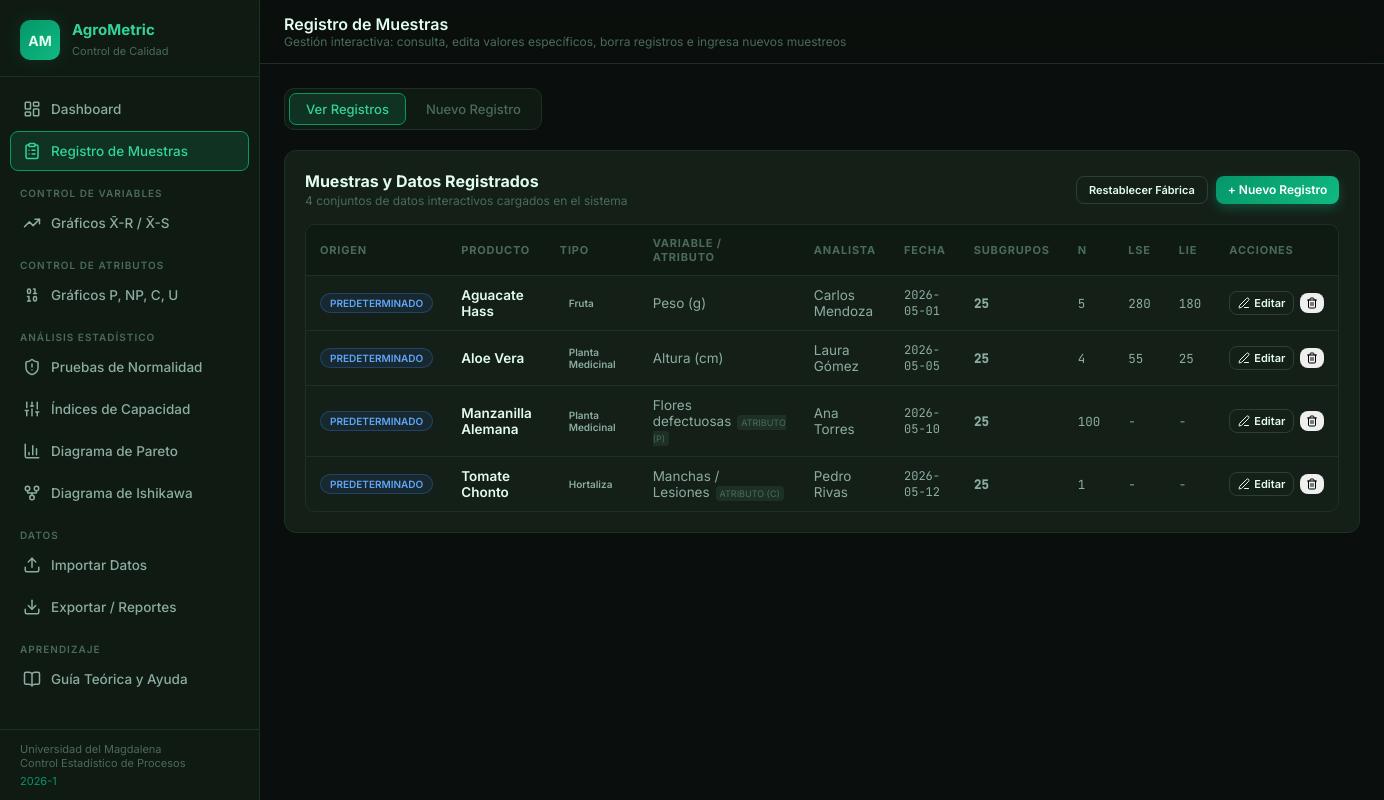
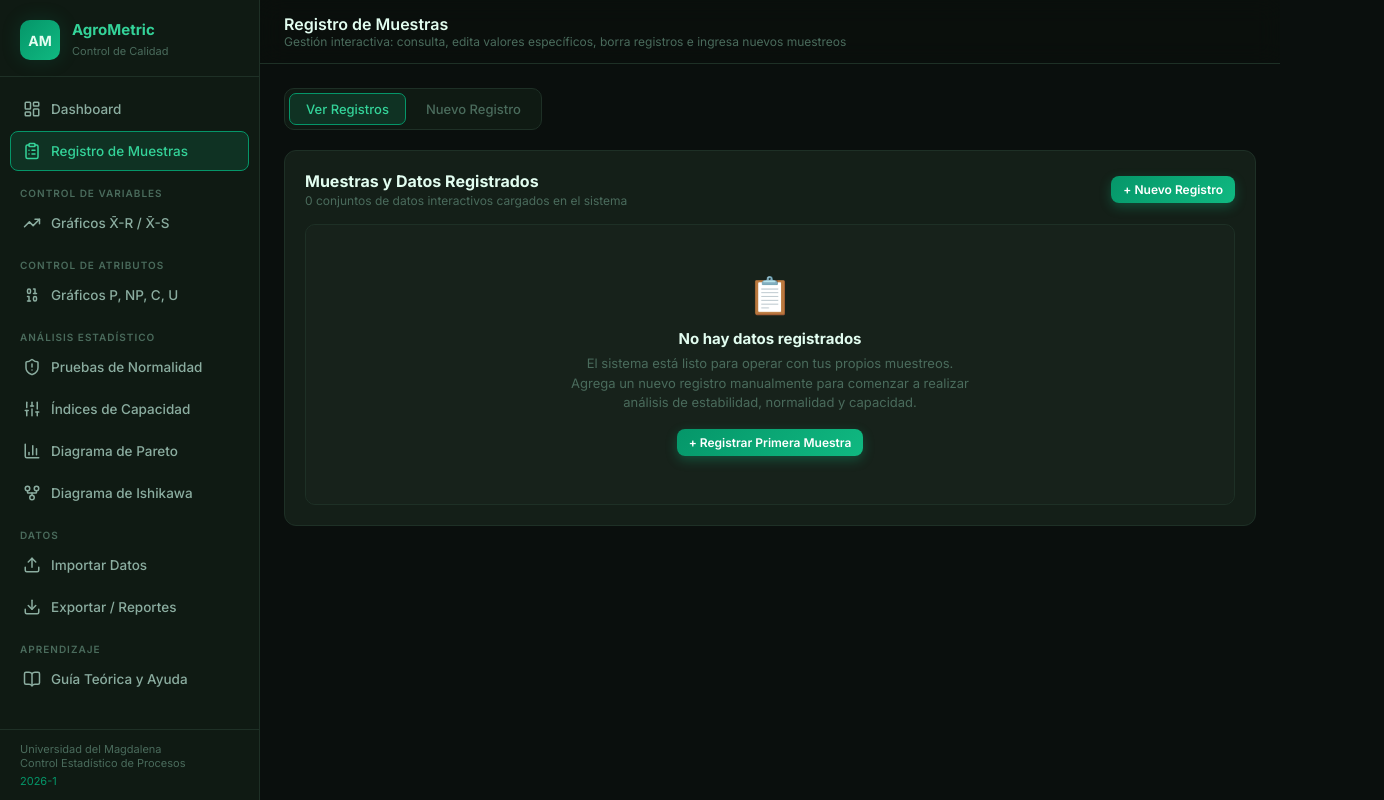
Before and after one commit to juanestebangonzalezrobles/agrometric-precision, a Next.js app: page /muestras in a window 1280 px wide. Shown: the whole page, 1384 px wide, since content can reach past the window. Built offline with nearby package versions, Linux system fonts and the light colour scheme.

Commit message:
chore: eliminar datos demo por defecto e iniciar con base de datos limpia y dashboard dinámico

```diff
--- a/app/muestras/page.js
+++ b/app/muestras/page.js
@@ -4,117 +4,18 @@ import { CheckCircle, Trash2, Edit3, Plus, X, ArrowLeft, Save } from 'lucide-rea
 
 const STORAGE_KEY = 'agrometric_registros';
 
-// Datos predeterminados para sembrar el localStorage en la primera carga
-const DEFAULT_RECORDS = [
-  {
-    id: 'demo_1',
-    producto: 'Aguacate Hass',
-    tipo: 'Fruta',
-    variable: 'Peso (g)',
-    unidad: 'g',
-    variableName: 'Peso',
-    analista: 'Carlos Mendoza',
-    fecha: '2026-05-01',
-    subgrupos: 25,
-    tam: 5,
-    lse: 280,
-    lie: 180,
-    lseNum: 280,
-    lieNum: 180,
-    estado: 'Analizado',
-    subgruposData: [
-      [225, 230, 220, 235, 228], [210, 215, 220, 218, 212], [245, 240, 238, 242, 250],
-      [198, 205, 200, 195, 202], [260, 255, 258, 262, 257], [230, 228, 225, 232, 235],
-      [185, 190, 188, 192, 186], [242, 238, 245, 240, 243], [220, 215, 218, 222, 216],
-      [265, 270, 268, 272, 260], [205, 210, 208, 212, 206], [250, 245, 248, 252, 247],
-      [235, 240, 238, 232, 237], [195, 200, 198, 202, 197], [215, 220, 218, 212, 217],
-      [258, 262, 255, 260, 257], [228, 230, 225, 232, 227], [240, 245, 242, 238, 243],
-      [202, 198, 205, 200, 203], [270, 265, 268, 272, 267], [218, 222, 220, 215, 219],
-      [255, 250, 252, 258, 253], [185, 188, 190, 186, 187], [232, 235, 230, 238, 233],
-      [248, 245, 250, 252, 247],
-    ],
-    isAtributo: false,
-    isDemo: true
-  },
-  {
-    id: 'demo_2',
-    producto: 'Aloe Vera',
-    tipo: 'Planta Medicinal',
-    variable: 'Altura (cm)',
-    unidad: 'cm',
-    variableName: 'Altura',
-    analista: 'Laura Gómez',
-    fecha: '2026-05-05',
-    subgrupos: 25,
-    tam: 4,
-    lse: 55,
-    lie: 25,
-    lseNum: 55,
-    lieNum: 25,
-    estado: 'Analizado',
-    subgruposData: [
-      [38, 42, 40, 39], [45, 48, 44, 46], [32, 35, 33, 34], [50, 52, 49, 51],
-      [28, 30, 29, 31], [43, 41, 44, 42], [36, 38, 37, 35], [47, 50, 48, 46],
-      [33, 31, 34, 32], [52, 54, 51, 53], [40, 42, 39, 41], [27, 29, 28, 30],
-      [44, 46, 43, 45], [37, 39, 36, 38], [49, 51, 48, 50], [35, 33, 36, 34],
-      [41, 43, 40, 42], [26, 28, 27, 29], [46, 48, 45, 47], [38, 40, 37, 39],
-      [53, 55, 52, 54], [31, 33, 30, 32], [44, 42, 45, 43], [39, 41, 38, 40],
-      [48, 50, 47, 49],
-    ],
-    isAtributo: false,
-    isDemo: true
-  },
-  {
-    id: 'demo_3',
-    producto: 'Manzanilla Alemana',
-    tipo: 'Planta Medicinal',
-    variable: 'Flores defectuosas',
-    unidad: '',
-    variableName: 'Flores defectuosas',
-    analista: 'Ana Torres',
-    fecha: '2026-05-10',
-    subgrupos: 25,
-    tam: 100,
-    lse: '-',
-    lie: '-',
-    estado: 'Analizado',
-    isAtributo: true,
-    isDemo: true,
-    tipoGrafico: 'p',
-    subgruposData: [8,5,12,3,9,6,14,4,7,11,5,8,10,3,6,9,13,4,7,8,5,11,6,9,7].map(np => ({ n: 100, np }))
-  },
-  {
-    id: 'demo_4',
-    producto: 'Tomate Chonto',
-    tipo: 'Hortaliza',
-    variable: 'Manchas / Lesiones',
-    unidad: '',
-    variableName: 'Manchas / Lesiones',
-    analista: 'Pedro Rivas',
-    fecha: '2026-05-12',
-    subgrupos: 25,
-    tam: 1,
-    lse: '-',
-    lie: '-',
-    estado: 'Analizado',
-    isAtributo: true,
-    isDemo: true,
-    tipoGrafico: 'c',
-    subgruposData: [3,7,2,5,8,4,6,1,9,3,5,7,2,4,6,8,3,5,1,7,4,6,2,5,8].map(c => ({ n: 1, c }))
-  }
-];
-
+// Funciones de utilidad para cargar y guardar en localStorage de forma segura
 function loadRecords() {
   if (typeof window === 'undefined') return [];
   try {
     const raw = localStorage.getItem(STORAGE_KEY);
     if (!raw) {
-      localStorage.setItem(STORAGE_KEY, JSON.stringify(DEFAULT_RECORDS));
-      return DEFAULT_RECORDS;
+      localStorage.setItem(STORAGE_KEY, JSON.stringify([]));
+      return [];
     }
     return JSON.parse(raw);
   } catch {
-    return DEFAULT_RECORDS;
+    return [];
   }
 }
 
@@ -122,6 +23,7 @@ function saveRecords(records) {
   if (typeof window === 'undefined') return;
   localStorage.setItem(STORAGE_KEY, JSON.stringify(records));
 }
+
 
 export default function MuestrasPage() {
   const [activeTab, setActiveTab] = useState('ver');
@@ -140,7 +42,12 @@ export default function MuestrasPage() {
   const [saved, setSaved] = useState(false);
 
   useEffect(() => {
-    setRecords(loadRecords());
+    let loaded = loadRecords();
+    if (loaded.some(r => r.isDemo || r.id?.startsWith('demo_'))) {
+      loaded = loaded.filter(r => !r.isDemo && !r.id?.startsWith('demo_'));
+      saveRecords(loaded);
+    }
+    setRecords(loaded);
   }, []);
 
   const initMatrix = () => {
@@ -291,14 +198,28 @@ export default function MuestrasPage() {
                 </div>
               </div>
               <div style={{ display: 'flex', gap: 8 }}>
-                <button className="btn btn-secondary btn-sm" style={{ fontSize: 11 }}
-                  onClick={() => { if (confirm('¿Restablecer todos los datos a la versión de fábrica? Perderás tus cambios.')) { localStorage.removeItem(STORAGE_KEY); setRecords(loadRecords()); } }}>
-                  Restablecer Fábrica
+                {records.length > 0 && (
+                  <button className="btn btn-secondary btn-sm" style={{ fontSize: 11, borderColor: '#ef4444', color: '#ef4444' }}
+                    onClick={() => { if (confirm('¿Estás seguro de que deseas eliminar TODOS los registros guardados? Esta acción no se puede deshacer.')) { localStorage.removeItem(STORAGE_KEY); setRecords([]); } }}>
+                    Vaciar Base de Datos
                   </button>
+                )}
                 <button className="btn btn-primary btn-sm" onClick={() => setActiveTab('nuevo')}>+ Nuevo Registro</button>
               </div>
             </div>
             <div className="table-container">
+              {records.length === 0 ? (
+                <div style={{ padding: '48px 24px', textAlign: 'center', background: 'rgba(255, 255, 255, 0.01)', borderRadius: 8 }}>
+                  <div style={{ fontSize: 36, marginBottom: 12 }}>📋</div>
+                  <div style={{ fontSize: 15, fontWeight: 700, color: 'var(--text-primary)', marginBottom: 6 }}>No hay datos registrados</div>
+                  <p style={{ fontSize: 13, color: 'var(--text-muted)', margin: '0 auto 16px auto', maxWidth: 400, lineHeight: 1.5 }}>
+                    El sistema está listo para operar con tus propios muestreos. Agrega un nuevo registro manualmente para comenzar a realizar análisis de estabilidad, normalidad y capacidad.
+                  </p>
+                  <button className="btn btn-primary btn-sm" onClick={() => setActiveTab('nuevo')}>
+                    + Registrar Primera Muestra
+                  </button>
+                </div>
+              ) : (
                 <table>
                   <thead>
                     <tr>
@@ -309,8 +230,8 @@ export default function MuestrasPage() {
                     {records.map((m, idx) => (
                       <tr key={idx} style={!m.isDemo ? { background: 'rgba(16,185,129,0.04)', borderLeft: '3px solid var(--green-primary)' } : {}}>
                         <td>
-                        <span className={`badge ${m.isDemo ? 'badge-blue' : 'badge-green'}`} style={{ fontSize: 10 }}>
-                          {m.isDemo ? 'PREDETERMINADO' : 'USUARIO'}
+                          <span className="badge badge-green" style={{ fontSize: 10 }}>
+                            USUARIO
                           </span>
                         </td>
                         <td style={{ fontWeight: 600, color: 'var(--text-primary)' }}>{m.producto}</td>
@@ -341,6 +262,7 @@ export default function MuestrasPage() {
                     ))}
                   </tbody>
                 </table>
+              )}
             </div>
           </div>
         )}
```
Also changed, not shown: app/page.js (+168 -27 lines). Lines whose indentation alone changed are shown as unchanged.
